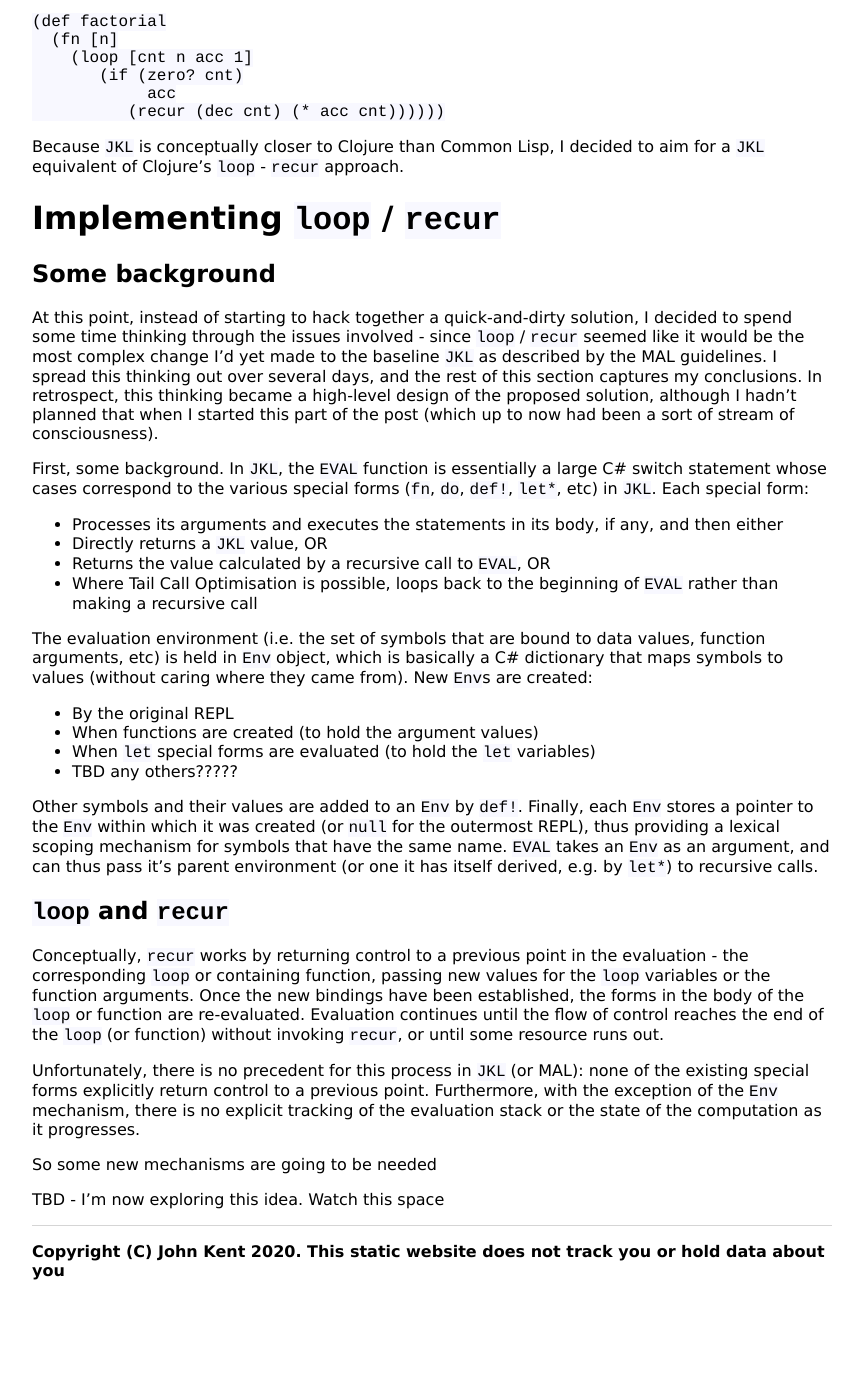
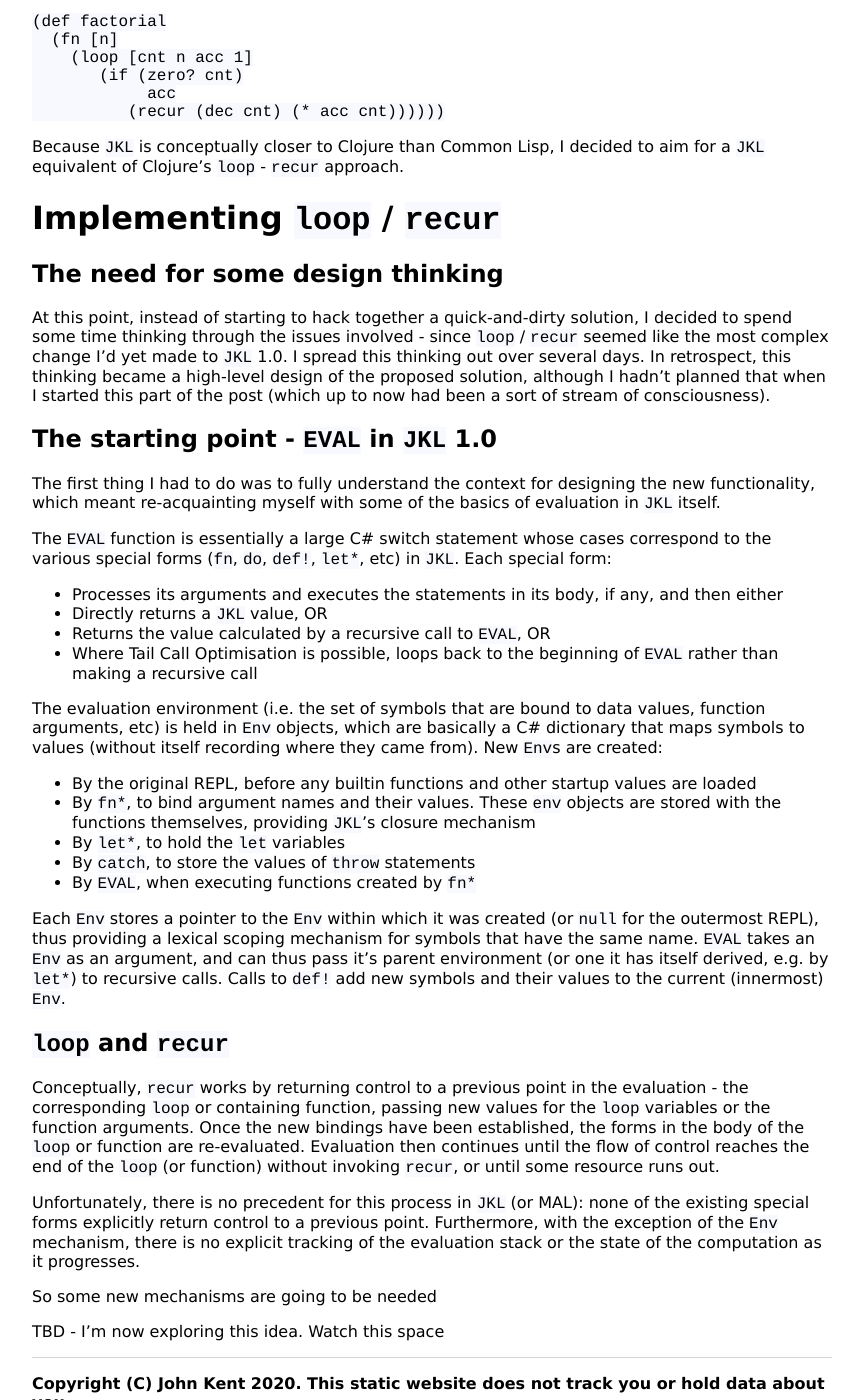
Before and after one commit to KineticLensman/KineticLensman.github.io, a Jekyll site: the page built from _posts/2020-04-18-looping-deep-dive.md, in a window 1280 px wide and 1400 px high, scrolled down 1471 px. Shown: the whole window, without its empty margins (208-1068 px from the left). Built offline with Jekyll 4.4.1, drawn with Linux system fonts in a browser that asks for light colours; before the commit the page ends 2781 px from its top, so only the background shows below that.

Commit message:
More background, better structure

```diff
--- a/_posts/2020-04-18-looping-deep-dive.md
+++ b/_posts/2020-04-18-looping-deep-dive.md
@@ -65,27 +65,32 @@
 
 # Implementing `loop` / `recur`
 
-## Some background
+## The need for some design  thinking
 
-At this point, instead of starting to hack together a quick-and-dirty solution, I decided to spend some time thinking through the issues involved - since `loop` / `recur` seemed like it would be the most complex change I'd yet made to the baseline `JKL` as described by the MAL guidelines. I spread this thinking out over several days, and the rest of this section captures my conclusions. In retrospect, this thinking became a high-level design of the proposed solution, although I hadn't planned that when I started this part of the post (which up to now had been a sort of stream of consciousness).
+At this point, instead of starting to hack together a quick-and-dirty solution, I decided to spend some time thinking through the issues involved - since `loop` / `recur` seemed like the most complex change I'd yet made to `JKL` 1.0. I spread this thinking out over several days. In retrospect, this thinking became a high-level design of the proposed solution, although I hadn't planned that when I started this part of the post (which up to now had been a sort of stream of consciousness).
 
-First, some background. In `JKL`, the `EVAL` function is essentially a large C# switch statement whose cases correspond to the various special forms (`fn`, `do`, `def!`, `let*`, etc) in `JKL`. Each special form:
+## The starting point - `EVAL` in `JKL` 1.0
+
+The first thing I had to do was to fully understand the context for designing the new functionality, which meant re-acquainting myself with some of the basics of evaluation in `JKL` itself.
+
+The `EVAL` function is essentially a large C# switch statement whose cases correspond to the various special forms (`fn`, `do`, `def!`, `let*`, etc) in `JKL`. Each special form:
 * Processes its arguments and executes the statements in its body, if any, and then either
 * Directly returns a `JKL` value, OR
 * Returns the value calculated by a recursive call to `EVAL`, OR
 * Where Tail Call Optimisation is possible, loops back to the beginning of `EVAL` rather than making a recursive call
 
-The evaluation environment (i.e. the set of symbols that are bound to data values, function arguments, etc) is held in `Env` object, which is basically a C# dictionary that maps symbols to values (without caring where they came from). New `Env`s are created:
-* By the original REPL
-* When functions are created (to hold the argument values)
-* When `let` special forms are evaluated (to hold the `let` variables)
-* TBD any others?????
+The evaluation environment (i.e. the set of symbols that are bound to data values, function arguments, etc) is held in `Env` objects, which are basically a C# dictionary that maps symbols to values (without itself recording where they came from). New `Env`s are created:
+* By the original REPL, before any builtin functions and other startup values are loaded
+* By `fn*`, to bind argument names and their values. These `env` objects are stored with the functions themselves, providing `JKL`'s closure mechanism
+* By `let*`, to hold the `let` variables
+* By `catch`, to store the values of `throw` statements
+* By `EVAL`, when executing functions created by `fn*`
 
-Other symbols and their values are added to an `Env` by `def!`. Finally, each `Env` stores a pointer to the `Env` within which it was created (or `null` for the outermost REPL), thus providing a lexical scoping mechanism for symbols that have the same name. `EVAL` takes an `Env` as an argument, and can thus pass it's parent environment (or one it has itself derived, e.g. by `let*`) to recursive calls.
+Each `Env` stores a pointer to the `Env` within which it was created (or `null` for the outermost REPL), thus providing a lexical scoping mechanism for symbols that have the same name. `EVAL` takes an `Env` as an argument, and can thus pass it's parent environment (or one it has itself derived, e.g. by `let*`) to recursive calls. Calls to `def!` add new symbols and their values to the current (innermost) `Env`.
 
 ## `loop` and `recur`
 
-Conceptually, `recur` works by returning control to a previous point in the evaluation - the corresponding `loop` or containing function, passing new values for the `loop` variables or the function arguments. Once the new bindings have been established, the forms in the body of the `loop` or function are re-evaluated. Evaluation continues until the flow of control reaches the end of the `loop` (or function) without invoking `recur`, or until some resource runs out.
+Conceptually, `recur` works by returning control to a previous point in the evaluation - the corresponding `loop` or containing function, passing new values for the `loop` variables or the function arguments. Once the new bindings have been established, the forms in the body of the `loop` or function are re-evaluated. Evaluation then continues until the flow of control reaches the end of the `loop` (or function) without invoking `recur`, or until some resource runs out.
 
 Unfortunately, there is no precedent for this process in `JKL` (or MAL): none of the existing special forms explicitly return control to a previous point. Furthermore, with the exception of the `Env` mechanism, there is no explicit tracking of the evaluation stack or the state of the computation as it progresses.
 
```
